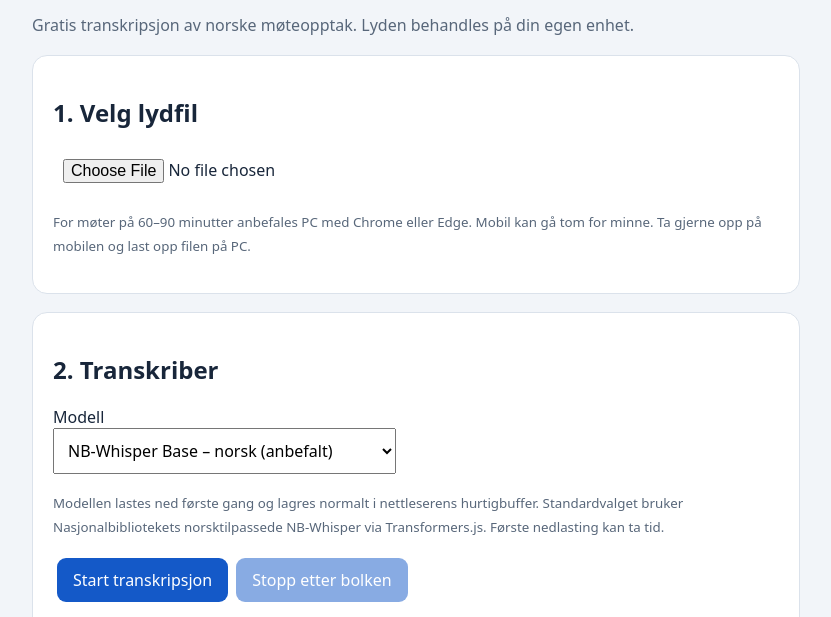
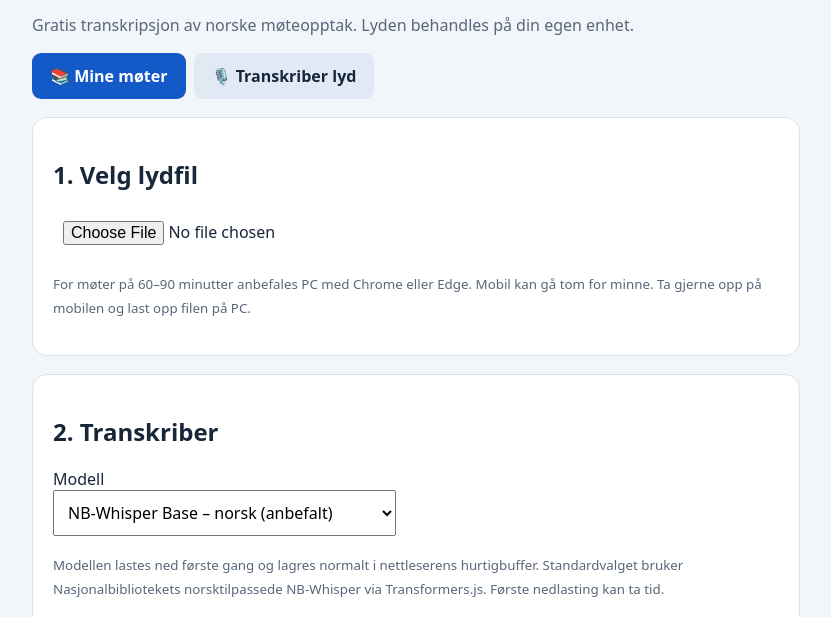
Before and after one commit to Euphorium-metaverse/klartale-0-1, a plain HTML site: page index.html in a window 1280 px wide. Shown: the part 113-730 px from the top of the page, without its empty margins (224-1055 px from the left). Drawn offline with Linux system fonts and the light colour scheme.

Commit message:
Add prominent Mine møter navigation to meeting library

```diff
--- a/index.html
+++ b/index.html
@@ -4,10 +4,14 @@
 <style>
 :root{font-family:system-ui,-apple-system,sans-serif;color:#18263a;background:#f2f5f9}*{box-sizing:border-box}body{margin:0}main{max-width:800px;margin:30px auto;padding:16px}h1{font-size:2rem;margin-bottom:5px}p{line-height:1.5}.muted{color:#58677a}.panel{background:white;border:1px solid #dbe2eb;border-radius:15px;padding:20px;margin:18px 0}button,select,input{font:inherit}button{padding:11px 16px;border:0;border-radius:9px;background:#1459c8;color:white;cursor:pointer;margin:4px}button:disabled{opacity:.5}select,input[type=file]{max-width:100%;padding:10px}textarea{width:100%;height:300px;padding:12px;border:1px solid #bfc9d7;border-radius:8px;font:inherit;resize:vertical}progress{width:100%;height:17px}small{color:#58677a}#status{white-space:pre-wrap;overflow-wrap:anywhere}</style>
 </head><body><main><h1>🎙️ Klartale</h1><p class="muted">Gratis transkripsjon av norske møteopptak. Lyden behandles på din egen enhet.</p>
-<div class="panel"><h2>1. Velg lydfil</h2><input id="file" type="file" accept="audio/*,video/*"><p><small>For møter på 60–90 minutter anbefales PC med Chrome eller Edge. Mobil kan gå tom for minne. Ta gjerne opp på mobilen og last opp filen på PC.</small></p></div>
+<nav aria-label="Hovedmeny" style="display:flex;gap:8px;flex-wrap:wrap;margin:16px 0">
+<a href="#meeting-library" style="display:inline-block;background:#1459c8;color:white;padding:12px 18px;border-radius:9px;text-decoration:none;font-weight:700">📚 Mine møter</a>
+<a href="#transcription" style="display:inline-block;background:#e1e9f5;color:#18263a;padding:12px 18px;border-radius:9px;text-decoration:none;font-weight:700">🎙️ Transkriber lyd</a>
+</nav>
+<div class="panel" id="transcription"><h2>1. Velg lydfil</h2><input id="file" type="file" accept="audio/*,video/*"><p><small>For møter på 60–90 minutter anbefales PC med Chrome eller Edge. Mobil kan gå tom for minne. Ta gjerne opp på mobilen og last opp filen på PC.</small></p></div>
 <div class="panel"><h2>2. Transkriber</h2><label for="model">Modell</label><br><select id="model"><option value="onnx-community/nb-whisper-base-ONNX">NB-Whisper Base – norsk (anbefalt)</option><option value="Xenova/whisper-tiny">Whisper Tiny – raskere, mindre nøyaktig</option></select><p><small>Modellen lastes ned første gang og lagres normalt i nettleserens hurtigbuffer. Standardvalget bruker Nasjonalbibliotekets norsktilpassede NB-Whisper via Transformers.js. Første nedlasting kan ta tid.</small></p><button id="start">Start transkripsjon</button><button id="stop" disabled>Stopp etter bolken</button><p id="status" role="status">Klar.</p><progress id="progress" max="100" value="0"></progress></div>
 <div class="panel"><h2>3. Tekst</h2><textarea id="result" placeholder="Transkripsjonen vises her. Du kan redigere teksten."></textarea><p><small id="saved-status" role="status">Lagrer automatisk på denne enheten.</small></p><p><button id="save">Last ned TXT</button><button id="copy">Kopier</button><button id="new" type="button">Nytt møte</button></p><p><small>Teksten lagres lokalt i denne nettleseren. Last ned TXT som ekstra sikkerhetskopi.</small></p></div>
-<div class="panel"><h2>4. Møtebibliotek</h2>
+<div class="panel" id="meeting-library"><h2>📚 4. Mine møter – transkripsjonsbibliotek</h2>
 <p><label for="meeting-date">Møtedato</label><br><input id="meeting-date" type="date"></p>
 <p><label for="meeting-description">Beskrivelse av møte</label><br><input id="meeting-description" type="text" maxlength="180" placeholder="F.eks. Lagermøte – Eurobus Nordic" style="width:100%"></p>
 <p><button id="store" type="button">Lagre møte i biblioteket</button></p>
```
